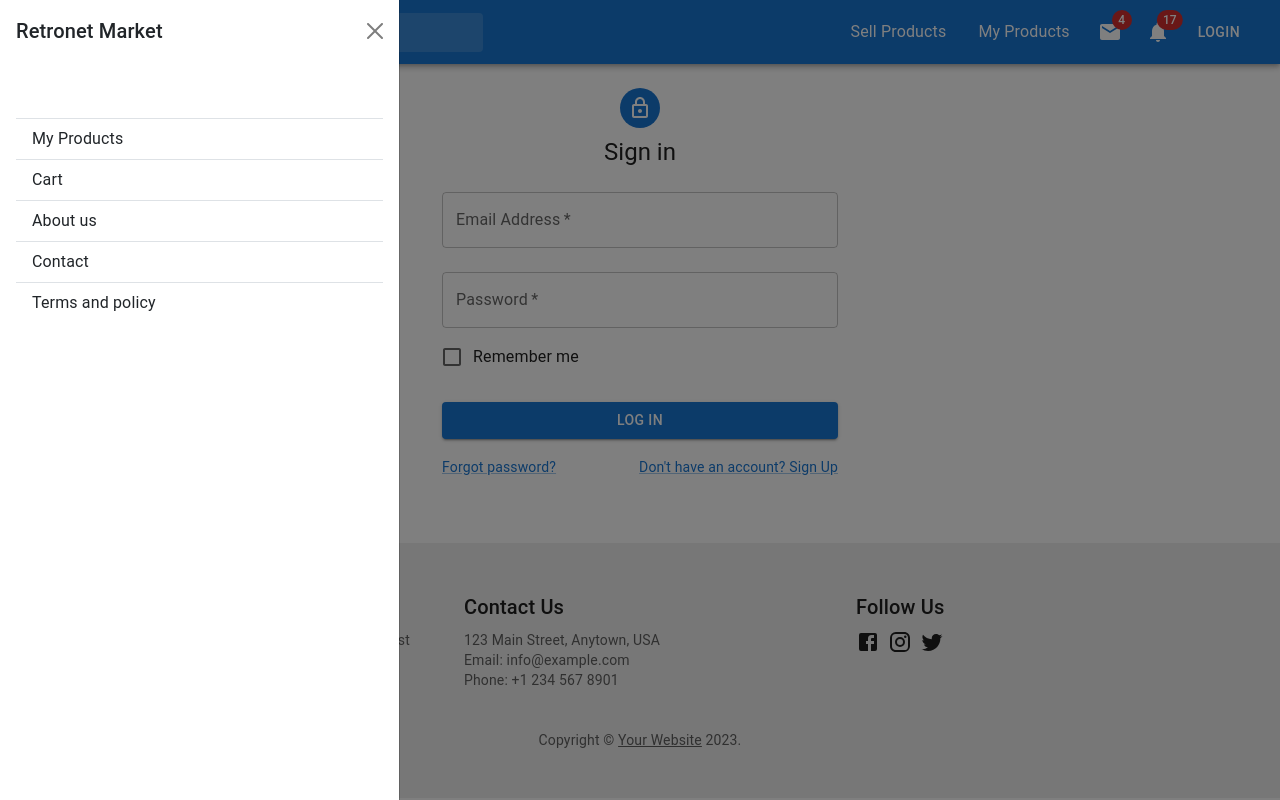
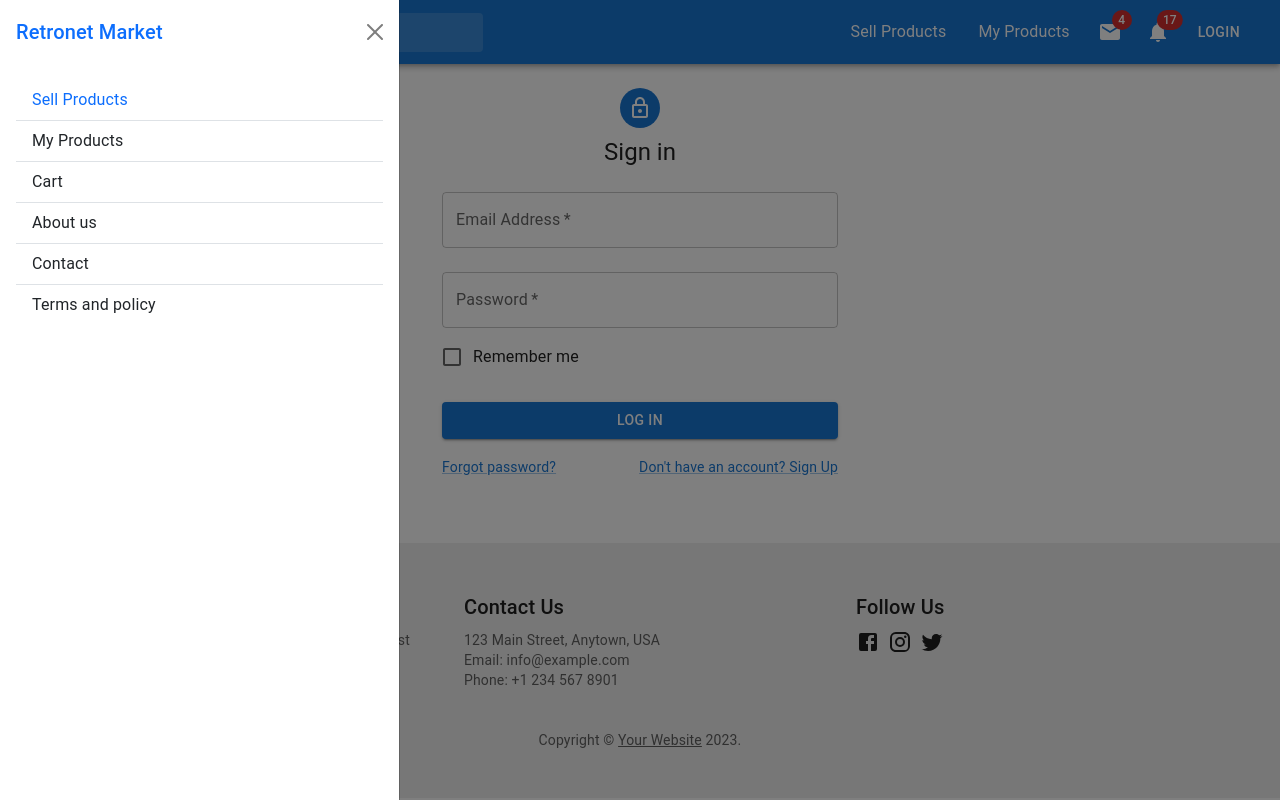
Before and after one commit to Tanvir156/-bid-website-frontend, a Next.js app: page /login in a window 1280 px wide. Both pictures are taken after a click on the button "open drawer". Built offline with nearby package versions, Linux system fonts and the light colour scheme.

Commit message:
some update

```diff
--- a/components/Header/Header.tsx
+++ b/components/Header/Header.tsx
@@ -301,15 +301,32 @@ export default function Header() {
       </AppBar>
       <Offcanvas show={show} onHide={handleClose}>
         <Offcanvas.Header closeButton>
-          <Offcanvas.Title>Retronet Market</Offcanvas.Title>
+          <Offcanvas.Title onClick={handleClose}>
+            <Link href="/" style={{ textDecoration: "none" }}>
+              <Typography
+                variant="h6"
+                noWrap
+                component="div"
+                sx={{ display: { xs: "none", sm: "block" } }}
+                style={{ cursor: "pointer" }}
+              >
+                Retronet Market
+              </Typography>
+            </Link>
+          </Offcanvas.Title>
         </Offcanvas.Header>
         <Offcanvas.Body>
           <ListGroup variant="flush">
-            <ListGroup.Item>
-              {" "}
-              <Link href="/uploadproduct" className="link">
-                Sell Products
-              </Link>
+            <ListGroup.Item onClick={handleClose}>
+              {isUserLoggedIn ? (
+                <Link href="/uploadproduct" style={{ textDecoration: "none" }}>
+                  Sell Products
+                </Link>
+              ) : (
+                <Link href="/login" style={{ textDecoration: "none" }}>
+                  Sell Products
+                </Link>
+              )}
             </ListGroup.Item>
             <ListGroup.Item>My Products</ListGroup.Item>
             <ListGroup.Item>Cart</ListGroup.Item>
--- a/config.js
+++ b/config.js
@@ -1,6 +1,6 @@
 // config.js
-const API_URL = "https://bid-website.onrender.com";
-// const API_URL = "http://localhost:5000"; // Update with your API endpoint
+// const API_URL = "https://bid-website.onrender.com";
+const API_URL = "http://localhost:5000"; // Update with your API endpoint
 
 export default {
   API_URL,
```
Also changed, not shown: pages/index.js (renamed from pages/index.tsx).
